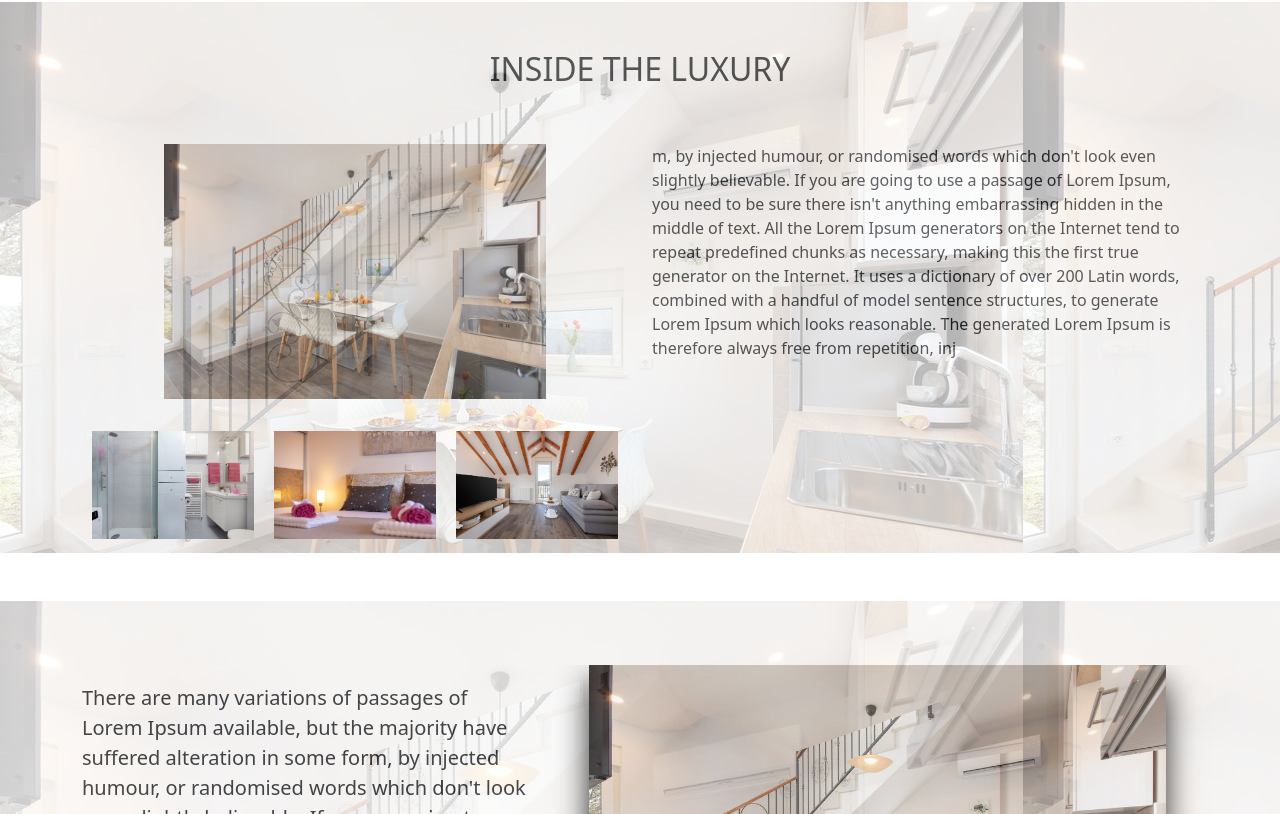
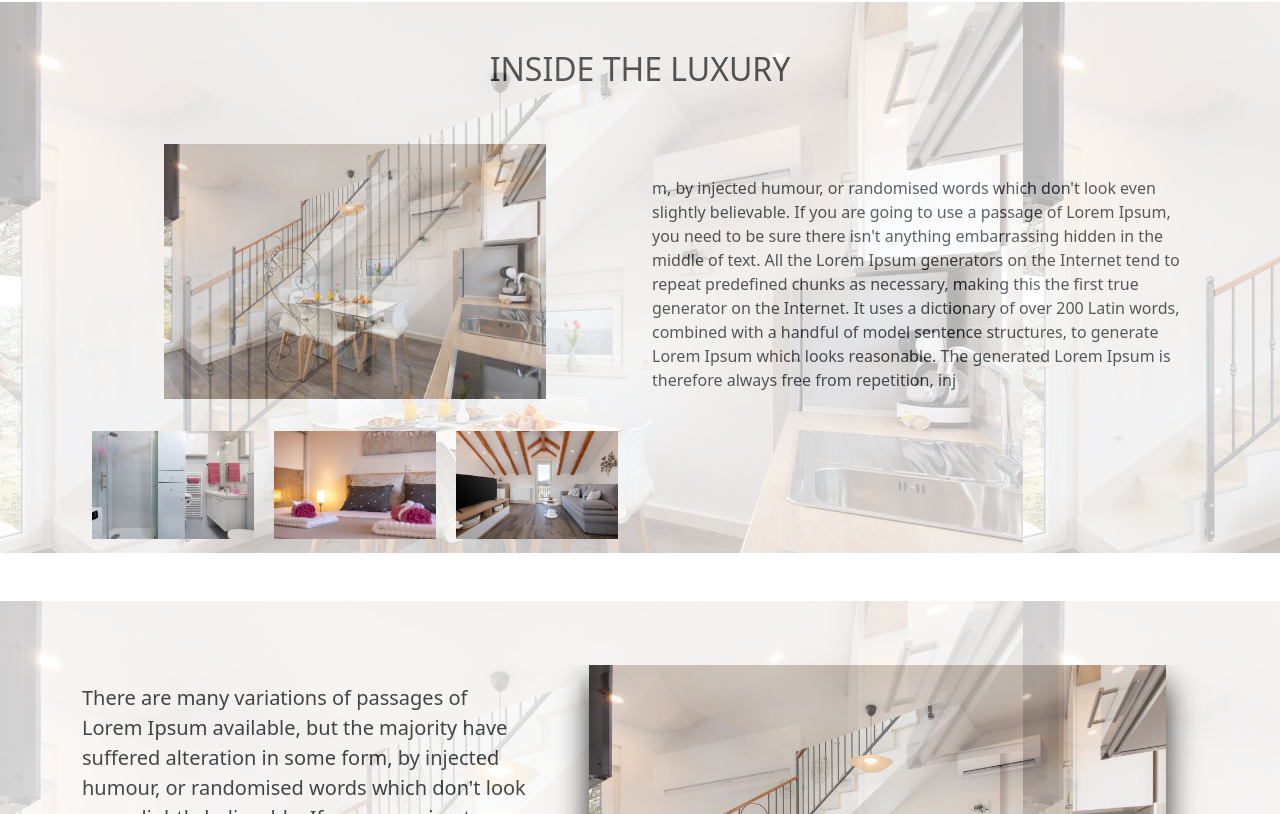
Before and after one commit to StipoMargic/alinica-dvori, a React (Create React App) app: page / in a window 1280 px wide. Shown: the part 766-1580 px from the top of the page. Built offline with nearby package versions, Linux system fonts and the light colour scheme.

Commit message:
ADDITIONAL CSS FIX

```diff
--- a/src/hero/index.jsx
+++ b/src/hero/index.jsx
@@ -14,6 +14,7 @@ const Hero = () => {
     speed: 500,
     slidesToShow: 1,
     slidesToScroll: 1,
+    initialSlide: 1
   };
 
   return (
@@ -25,9 +26,6 @@ const Hero = () => {
             <img src={img1} alt=""/>
             <img src={img2} alt=""/>
             <img src={img3} alt=""/>
-            <img src={img3} alt=""/>
-            <img src={img3} alt=""/>
-            <img src={img3} alt=""/>
           </Slider>
       </div>
     </>
--- a/src/inside-the-luxury/index.jsx
+++ b/src/inside-the-luxury/index.jsx
@@ -45,13 +45,13 @@ const InsideTheLuxury = () => {
             </div>
           </div>
           <div className="col-lg-6">
-            m, by injected humour, or randomised words which don't look even slightly believable. If
-            you are going to use a passage of Lorem Ipsum, you need to be sure there isn't anything
-            embarrassing hidden in the middle of text. All the Lorem Ipsum generators on the
-            Internet tend to repeat predefined chunks as necessary, making this the first true
-            generator on the Internet. It uses a dictionary of over 200 Latin words, combined with a
-            handful of model sentence structures, to generate Lorem Ipsum which looks reasonable.
-            The generated Lorem Ipsum is therefore always free from repetition, inj
+            <p>m, by injected humour, or randomised words which don't look even slightly believable. If
+              you are going to use a passage of Lorem Ipsum, you need to be sure there isn't anything
+              embarrassing hidden in the middle of text. All the Lorem Ipsum generators on the
+              Internet tend to repeat predefined chunks as necessary, making this the first true
+              generator on the Internet. It uses a dictionary of over 200 Latin words, combined with a
+              handful of model sentence structures, to generate Lorem Ipsum which looks reasonable.
+              The generated Lorem Ipsum is therefore always free from repetition, inj</p>
           </div>
         </div>
       </div>
--- a/src/inside-the-luxury/style.css
+++ b/src/inside-the-luxury/style.css
@@ -45,3 +45,7 @@
 .inside-the-luxury {
     position: relative;
 }
+
+.inside-the-luxury p {
+    padding: 2rem 0;
+}
```
